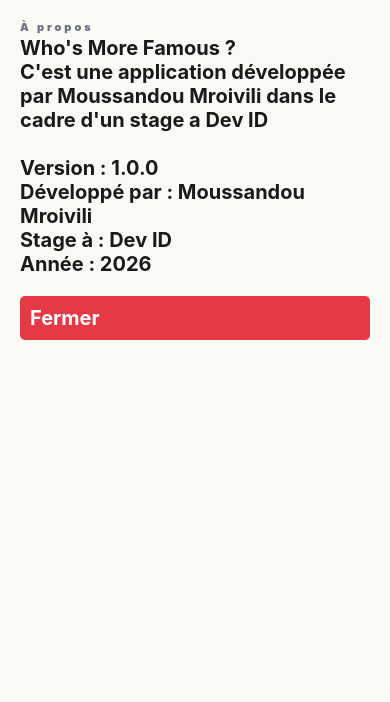
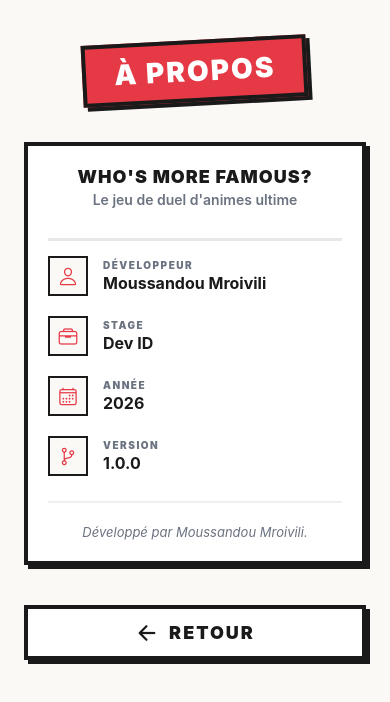
Before and after one commit to Moussandou/Who-s-More-Famous-, a React Native app: screen /AboutScreen in a window 390 px wide. Shown: the top 702 px of the page. Built offline with nearby package versions, Linux system fonts and the light colour scheme; what expo-linking would draw is missing.

Commit message:
feat: redesign AboutScreen with modern card-based UI and improved layout components

```diff
--- a/src/screens/aboutScreen.tsx
+++ b/src/screens/aboutScreen.tsx
@@ -1,23 +1,88 @@
-import { Text, View, StyleSheet, TouchableOpacity } from "react-native"
-import { THEME } from "../constants/theme"
+import React from 'react';
+import { Text, View, StyleSheet, TouchableOpacity, SafeAreaView, ScrollView } from "react-native";
+import { THEME } from "../constants/theme";
 import { useNavigation } from "@react-navigation/native";
+import { Ionicons } from '@expo/vector-icons';
 
 export default function AboutScreen() {
     const navigation = useNavigation();
+
     return (
-        <View style={styles.container}>
-            <Text style={styles.title}>À propos</Text>
-            <Text style={styles.text}>Who's More Famous ? {"\n"}
-                C'est une application développée par Moussandou Mroivili dans le cadre d'un stage a Dev ID{"\n"} </Text>
-            <View>
-                <Text style={styles.text}>Version : 1.0.0</Text>
-                <Text style={styles.text}>Développé par : Moussandou Mroivili</Text>
-                <Text style={styles.text}>Stage à : Dev ID</Text>
-                <Text style={styles.text}>Année : 2026</Text>
+        <SafeAreaView style={styles.container}>
+            <ScrollView contentContainerStyle={styles.scrollContent}>
+
+                {/* Header Badge */}
+                <View style={styles.header}>
+                    <View style={styles.titleBadge}>
+                        <Text style={styles.titleText}>{"À PROPOS"}</Text>
+                    </View>
+                </View>
+
+                {/* Main Info Card */}
+                <View style={styles.card}>
+                    <View style={styles.cardHeader}>
+                        <Text style={styles.appName}>WHO'S MORE FAMOUS?</Text>
+                        <Text style={styles.tagline}>Le jeu de duel d'animes ultime</Text>
+                    </View>
+
+                    <View style={styles.divider} />
+
+                    {/* Info Rows */}
+                    <View style={styles.infoSection}>
+                        <InfoRow
+                            icon="person-outline"
+                            label="DÉVELOPPEUR"
+                            value="Moussandou Mroivili"
+                        />
+                        <InfoRow
+                            icon="briefcase-outline"
+                            label="STAGE"
+                            value="Dev ID"
+                        />
+                        <InfoRow
+                            icon="calendar-outline"
+                            label="ANNÉE"
+                            value="2026"
+                        />
+                        <InfoRow
+                            icon="git-branch-outline"
+                            label="VERSION"
+                            value="1.0.0"
+                        />
+                    </View>
+
+                    <View style={styles.footerInfo}>
+                        <Text style={styles.footerText}>
+                            Développé par Moussandou Mroivili.
+                        </Text>
+                    </View>
+                </View>
+
+                {/* Action Button */}
+                <TouchableOpacity
+                    onPress={() => navigation.goBack()}
+                    style={styles.backButton}
+                    activeOpacity={0.8}
+                >
+                    <Ionicons name="arrow-back" size={24} color={THEME.colors.ink} />
+                    <Text style={styles.backButtonText}>RETOUR</Text>
+                </TouchableOpacity>
+
+            </ScrollView>
+        </SafeAreaView>
+    );
+}
+
+function InfoRow({ icon, label, value }: { icon: any, label: string, value: string }) {
+    return (
+        <View style={styles.row}>
+            <View style={styles.iconContainer}>
+                <Ionicons name={icon} size={20} color={THEME.colors.accent} />
             </View>
-            <TouchableOpacity onPress={() => navigation.goBack()} style={styles.button}>
-                <Text style={styles.buttonText}>Fermer</Text>
-            </TouchableOpacity>
+            <View style={styles.rowTextContainer}>
+                <Text style={styles.rowLabel}>{label}</Text>
+                <Text style={styles.rowValue}>{value}</Text>
+            </View>
         </View>
     );
 }
@@ -26,29 +91,124 @@
     container: {
         flex: 1,
         backgroundColor: THEME.colors.paper,
+    },
+    scrollContent: {
+        padding: 24,
+        alignItems: 'center',
+        paddingTop: 40,
+    },
+    header: {
+        marginBottom: 40,
+        zIndex: 10,
+    },
+    titleBadge: {
+        backgroundColor: THEME.colors.accent,
+        paddingHorizontal: 28,
+        paddingVertical: 10,
+        borderWidth: 4,
+        borderColor: THEME.colors.ink,
+        transform: [{ rotate: '-3deg' }],
+        ...THEME.shadows.hard,
+    },
+    titleText: {
+        color: THEME.colors.white,
+        fontSize: 28,
+        fontWeight: '900',
+        letterSpacing: 2,
+    },
+    card: {
+        backgroundColor: THEME.colors.white,
+        width: '100%',
+        borderWidth: 4,
+        borderColor: THEME.colors.ink,
         padding: 20,
+        ...THEME.shadows.hard,
+        marginBottom: 40,
     },
-    title: {
+    cardHeader: {
+        marginBottom: 15,
+        alignItems: 'center',
+    },
+    appName: {
+        fontSize: 18,
+        fontWeight: '900',
+        color: THEME.colors.ink,
+        letterSpacing: 1,
+    },
+    tagline: {
+        fontSize: 14,
         color: THEME.colors.gray,
-        fontSize: 11,
+        fontWeight: '600',
+        marginTop: 4,
+    },
+    divider: {
+        height: 3,
+        backgroundColor: THEME.colors.ink,
+        marginVertical: 15,
+        opacity: 0.1,
+    },
+    infoSection: {
+        gap: 20,
+    },
+    row: {
+        flexDirection: 'row',
+        alignItems: 'center',
+    },
+    iconContainer: {
+        width: 40,
+        height: 40,
+        backgroundColor: THEME.colors.paper,
+        borderRadius: 0,
+        borderWidth: 2,
+        borderColor: THEME.colors.ink,
+        justifyContent: 'center',
+        alignItems: 'center',
+        marginRight: 15,
+    },
+    rowTextContainer: {
+        flex: 1,
+    },
+    rowLabel: {
+        fontSize: 10,
         fontWeight: '900',
-        letterSpacing: 3,
-        marginBottom: 2,
+        color: THEME.colors.gray,
+        letterSpacing: 1.5,
     },
-    text: {
+    rowValue: {
+        fontSize: 16,
+        fontWeight: '700',
         color: THEME.colors.ink,
-        fontSize: 20,
-        fontWeight: 'bold',
+        marginTop: 2,
     },
-    button: {
-        backgroundColor: THEME.colors.accent,
-        padding: 10,
-        borderRadius: 5,
-        marginTop: 20,
+    footerInfo: {
+        marginTop: 25,
+        paddingTop: 20,
+        borderTopWidth: 2,
+        borderTopColor: '#f0f0f0',
     },
-    buttonText: {
-        color: THEME.colors.white,
-        fontSize: 20,
-        fontWeight: 'bold',
-    }
-})
+    footerText: {
+        fontSize: 13,
+        color: THEME.colors.gray,
+        textAlign: 'center',
+        lineHeight: 18,
+        fontStyle: 'italic',
+    },
+    backButton: {
+        backgroundColor: THEME.colors.white,
+        flexDirection: 'row',
+        height: 55,
+        width: '100%',
+        justifyContent: 'center',
+        alignItems: 'center',
+        borderWidth: 4,
+        borderColor: THEME.colors.ink,
+        ...THEME.shadows.hard,
+        gap: 10,
+    },
+    backButtonText: {
+        color: THEME.colors.ink,
+        fontSize: 18,
+        fontWeight: '900',
+        letterSpacing: 2,
+    },
+});
```
